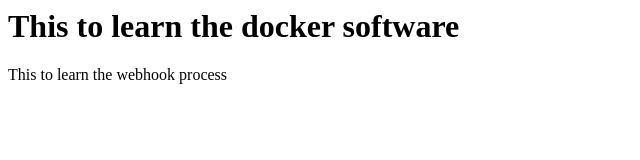
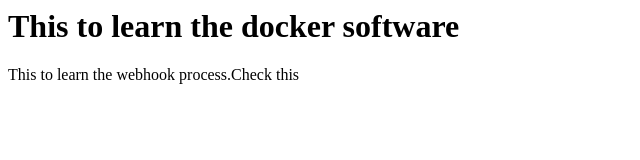
Before and after one commit to SanaMP11/DockerJenkins, a plain HTML site: page index.html in a window 1280 px wide. Shown: the full height of the page, 0-640 px from the left. Drawn offline with Linux system fonts and the light colour scheme.

Commit message:
Web-hook

```diff
--- a/index.html
+++ b/index.html
@@ -2,6 +2,6 @@
 <title>DOCKER TUTORIAL</title>
 <body>
 <h1>This to learn the docker software</h1>
-     This to learn the webhook process
+     This to learn the webhook process.Check this
 </body>
 </html>
```
